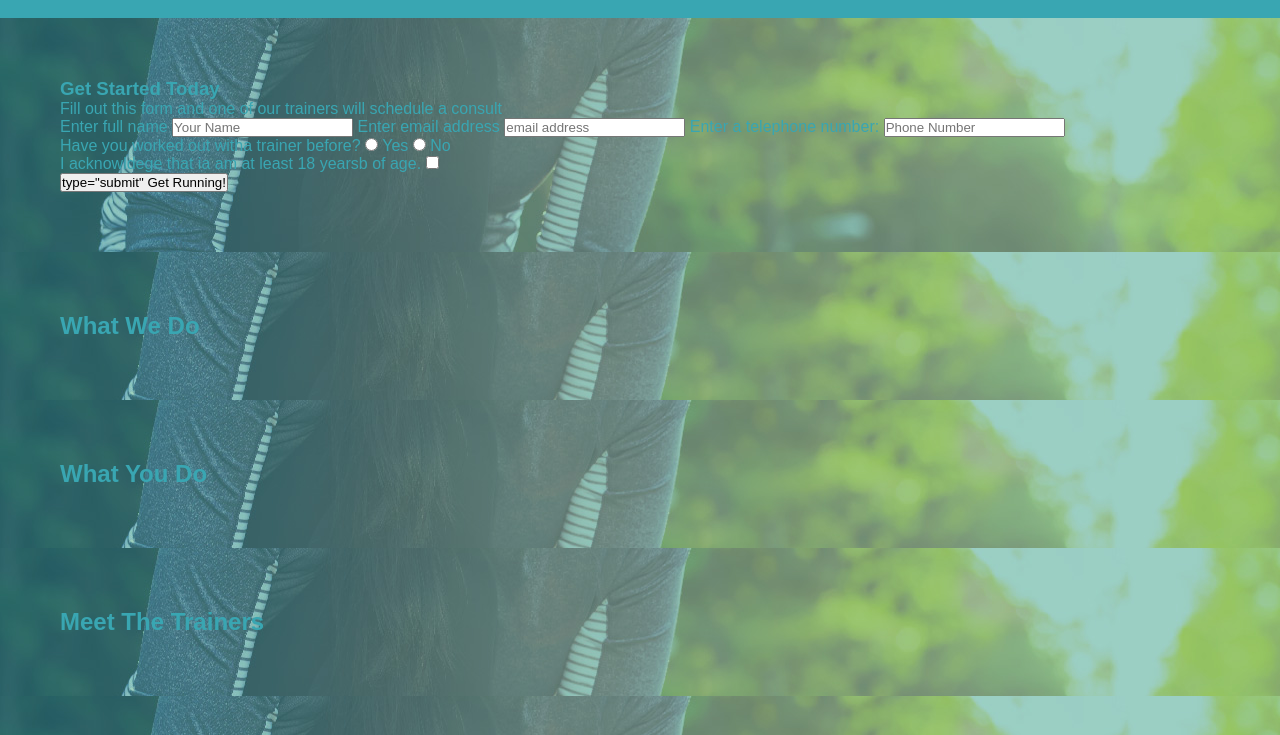
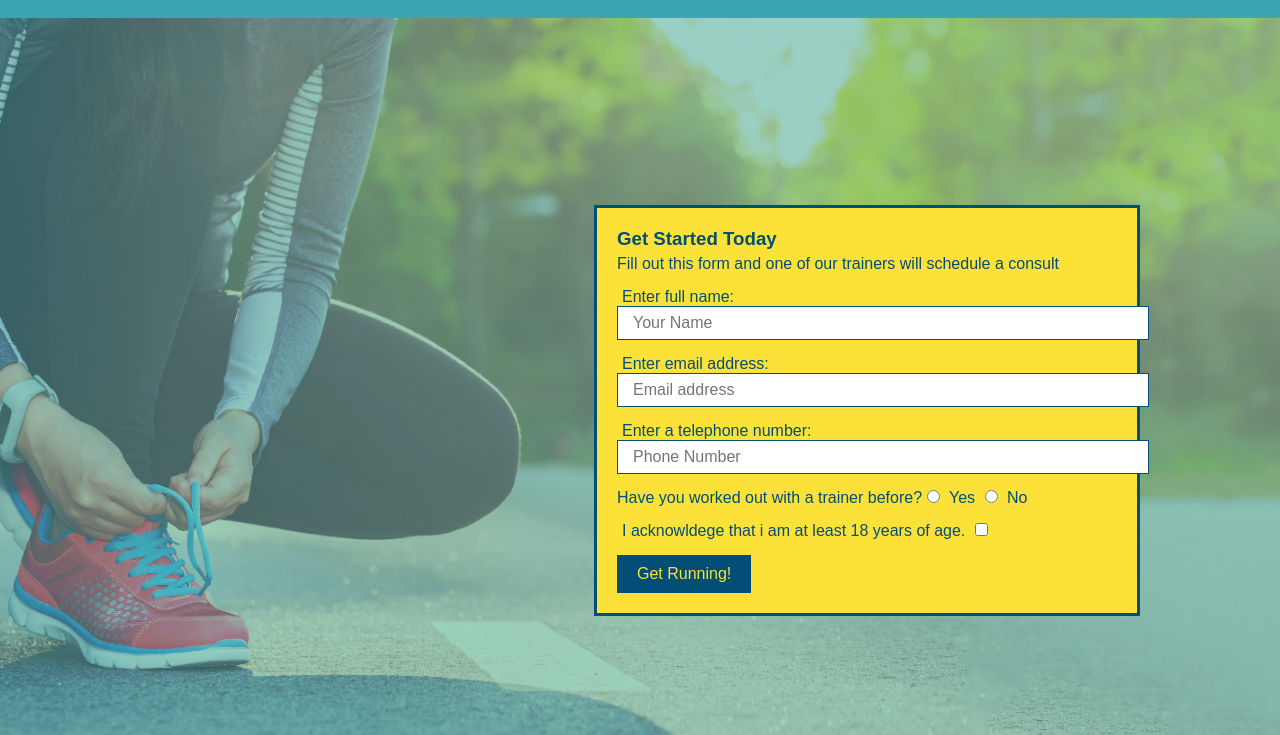
Before and after one commit to biggda270/run-buddy, a plain HTML site: page index.html in a window 1280 px wide. Shown: the part 64-799 px from the top of the page. Drawn offline with Linux system fonts and the light colour scheme.

Commit message:
add what you do icons

```diff
--- a/assets/css/style.css
+++ b/assets/css/style.css
@@ -66,5 +66,54 @@ header nav ul li a {
     }
     section {
         padding: 60px;
+    }
+    /* Hero Style Start*/
+    .hero {
         background-image: url(../images/hero-bg.jpg);
+        height: 600px;
+        background-size: cover;
+        background-position: center;
     }
+    /*Hero Style End*/
+
+    /*Hero STyle Start*/
+    .hero-form {
+        border: 3px solid #024e76;
+        background-color:#fce138 ;
+        padding: 20px;
+        width: 500px;
+        color: #024e76;
+        bottom: 120px;
+        right: 140px;
+        position: absolute;
+
+    }
+    /*Hero Style End*/
+
+    hero-form h3> {
+        font-size: 24px;
+        margin: 0;
+    }
+    .hero-form p {
+        margin: 5px 0 15px 0;
+    }
+    .form-input {
+        border: 1px solid #024e76;
+        display: block;
+        padding: 7px 15px;
+        font-size: 16px;
+        color: #024e76;
+        width: 100%;
+        margin-bottom: 15px;
+    }
+    .hero-form label {
+        margin: 0 5px
+    }
+
+    .hero-form button {
+        color: #fce138;
+        background-color: #024e76;
+        border: none;
+        padding: 10px 20px;
+        font-size: 16px;
+    }
--- a/index.html
+++ b/index.html
@@ -35,20 +35,22 @@
         </header>
 
         <!--hero/jumbotron-->
-        <section>
-            <div>
+        <section class="hero">
+            <div class="hero-form">
                 <h3>Get Started Today</h3>
                 <p>Fill out this form and one of our trainers will schedule a consult</p>
             <!--Add form element-->
             <form>
-                <label for="name">Enter full name</label>
-                <input type="text" placeholder="Your Name" name="name" id="name"/>
-                <label for="email">Enter email address</label>
-                <input type="text" placeholder="email address" name="email" id="email"/>
+                <label for="name">Enter full name:</label>
+                <input type="text" placeholder="Your Name" name="name" id="name" class="form-input">
+
+                <label for="email">Enter email address:</label>
+                <input type="text" placeholder="Email address" name="email" id="email" class="form-input">
+
                 <label for="phone">Enter a telephone number:</label>
-                <input type="text" placeholder="Phone Number" name="phone " id="phone"/>
+                <input type="text" placeholder="Phone Number" name="phone " id="phone"class="form-input">
                 <p>
-                    Have you worked out witha trainer before?
+                    Have you worked out with a trainer before?
                     <input type="radio" name="trainer-confirm" id="trainer-yes"/>
                     <label for="trainer-yes">Yes</label>
                     <input type="radio" name="trainer-confirm" id="trainer-no"/>
@@ -56,11 +58,11 @@
                 </p>
                 <p>
                     <label for="chckbox">
-                        I acknowldege that ia am at least 18 yearsb of age.
+                        I acknowldege that i am at least 18 years of age.
                     </label>
                     <input type="checkbox" name="age-confirm" id="checkbox"/>
                 </p>
-                    <button> type="submit"
+                    <button type="submit">
                         Get Running!
                     </button>
 
@@ -70,13 +72,43 @@
         </section>
 
         <!--what we do" section-->
-        <section>
+        <section id="what-we-do">
             <h2> What We Do</h2>
+            <P>butcher selfies chambray shabby chic gentrify readymade yr Echo Park XOXO Tumblr normcore Banksy direct trade Blue Bottle chillwave you probably haven't heard of them single-origin coffee Vice fanny pack fixie Odd Future Austin fingerstache pickled twee synth Wes Anderson Thundercats viral bitters flannel meggings narwhal Marfa Schlitz sustainable Intelligentsia umami deep v craft</P>
+            </p>
         </section>
 
         <!--"what you do"-->
-        <section>
+        <section id="what-you-do">
             <h2>What You Do</h2>
+
+        <div>
+        <!--insert this img element-->
+        <img src="./assets/images/step-1.svg" alt="" />
+        <h3>Step 1: Fill Out the Form Above.</h3>
+        <p>You're already here, so why not?</p>
+
+        </div>
+
+        <div>
+            <h3>Step 1: Fill Out the Form Above.</h3>
+            <p>You're already here, so why not?</p>
+        </div>
+
+        <div>
+            <h3>Step 2: Consult with One of Our Trainers.</h3>
+            <p>Are you here to build muscle, lose weight, or just feel good?</p>
+        </div>
+
+        <div>
+            <h3>Step 3: Get Running.</h3>
+            <p>Hit the ground runing ( literally) once your trainer lays out your plan.</p>
+        </div>
+
+        <div>
+            <h3>Step 4: See Results.</h3>
+            <p>Bi-weekly checkins with your trainer will keep you focused</p>
+        </div>
         </section>
 
         <!--"meet the trainers" section-->
```
Also changed, not shown: assets/images/step-1.svg (added), assets/images/step-2.svg (added), assets/images/step-3.svg (added), assets/images/step-4.svg (added).
